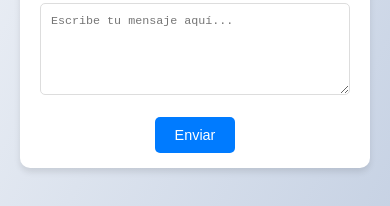
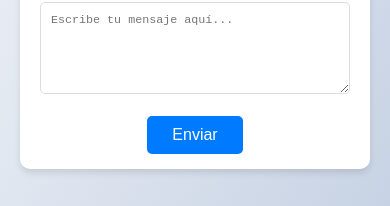
Before and after one commit to jampydev/formulario, a plain HTML site: page index.html in a window 390 px wide. Shown: the part 426-632 px from the top of the page. Drawn offline with Linux system fonts and the light colour scheme.

Commit message:
Update index.css

```diff
--- a/index.css
+++ b/index.css
@@ -166,8 +166,8 @@ body {
 
     .btn-submit {
 
-        padding: 10px 20px;
-        font-size: 0.9em;
+        padding: 10px 25px;
+        font-size: 1em;
     }
 
     #successModal div {
```
